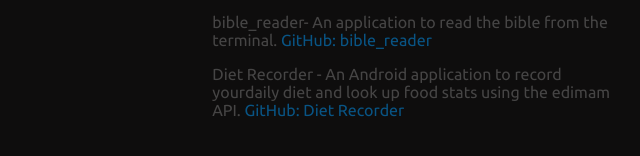
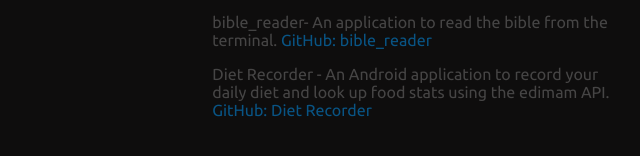
Before and after one commit to DevinStrom/DevinStrom.github.io, a plain HTML site: page index.html in a window 1280 px wide. Shown: the part 562-718 px from the top of the page, 472-1112 px from the left. Drawn offline with Linux system fonts and the light colour scheme.

Commit message:
update index.html
fix typo in text

```diff
--- a/index.html
+++ b/index.html
@@ -49,7 +49,7 @@
                 </li>
 
                 <li>
-                    <p class="right">Diet Recorder - An Android application to record yourdaily diet and look up food stats using the edimam API.
+                    <p class="right">Diet Recorder - An Android application to record your daily diet and look up food stats using the edimam API.
                         <a href="https://github.com/DevinStrom/DietRecorder">GitHub: Diet Recorder</a>
                     </p>
                 </li>
```
